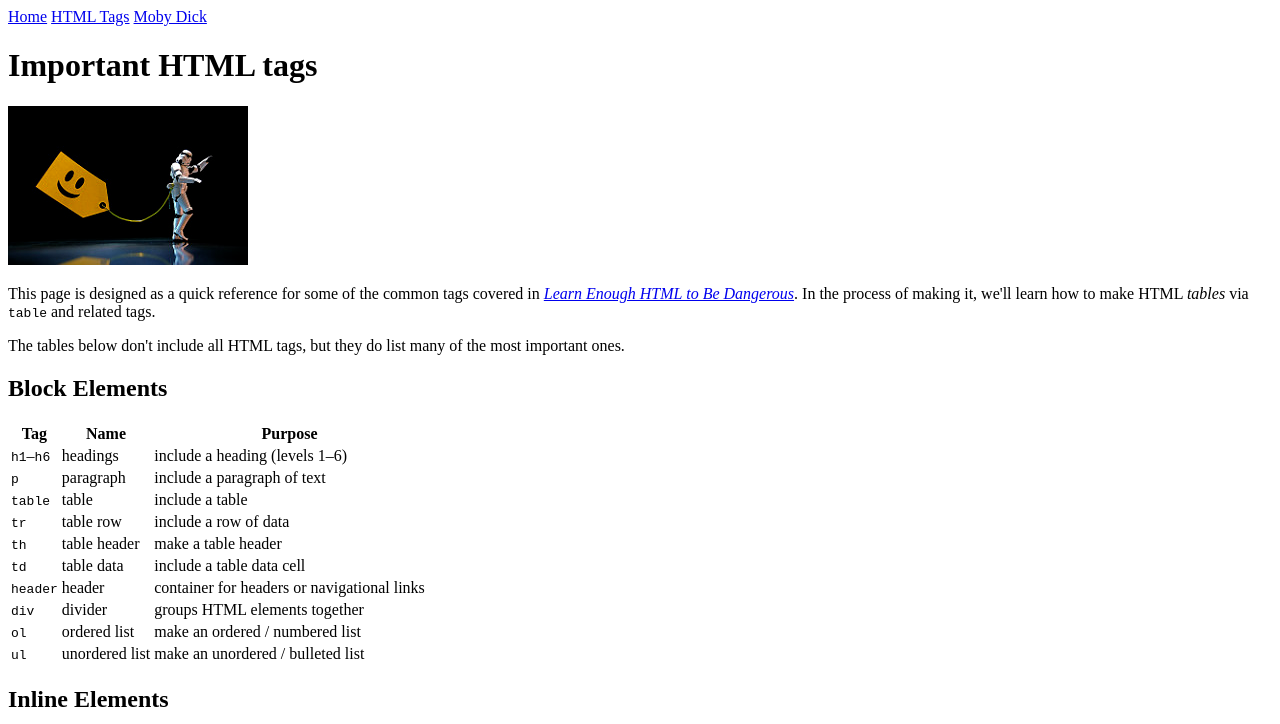
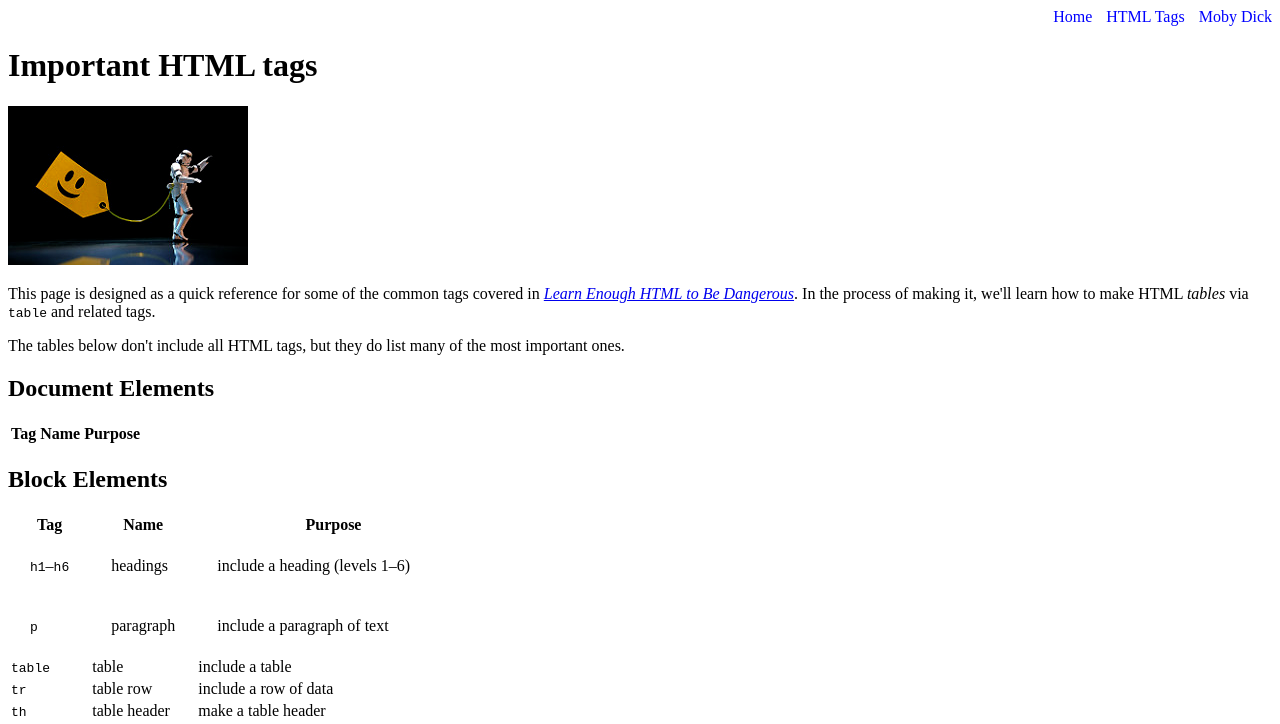
Before and after one commit to xgnxs/sample_website, a plain HTML site: page tags.html in a window 1280 px wide. Shown: the top 724 px of the page. Drawn offline with Linux system fonts and the light colour scheme.

Commit message:
commit changes

```diff
--- a/tags.html
+++ b/tags.html
@@ -6,10 +6,10 @@
   </head>
   <body>
 
-    <div>
-      <a href="index.hmtl">Home</a>
-      <a href="tags.html">HTML Tags</a>
-      <a href="moby_dick.html">Moby Dick</a>
+    <div style="text-align: right;">
+      <a href="index.html" style="text-decoration: none; color: blue;">Home</a>
+      <a href="tags.html" style="margin: 0 0 0 10px; text-decoration: none; color: blue;">HTML Tags</a>
+      <a href="moby_dick.html" style="margin: 0 0 0 10px; text-decoration: none; color: blue;">Moby Dick</a>
     </div>
 
     <h1>Important HTML tags</h1>
@@ -28,6 +28,16 @@
       the most important ones.
     </p>
 
+    <h2>Document Elements</h2>
+    <table>
+      <tr>
+        <th>Tag</th>
+        <th>Name</th>
+        <th>Purpose</th>
+      </tr>
+      <!-- Insert data here -->
+    </table>
+
     <h2>Block Elements</h2>
     <table>
       <tr>
@@ -36,14 +46,14 @@
         <th>Purpose</th>
       </tr>
       <tr>
-        <td><code>h1</code>&ndash;<code>h6</code></td>
-        <td>headings</td>
-        <td>include a heading (levels 1&ndash;6)</td>
+        <td style="padding: 20px;"><code>h1</code>&ndash;<code>h6</code></td>
+        <td style="padding: 20px;">headings</td>
+        <td style="padding: 20px;">include a heading (levels 1&ndash;6)</td>
       </tr>
       <tr>
-        <td><code>p</code></td>
-        <td>paragraph</td>
-        <td>include a paragraph of text</td>
+        <td style="padding: 20px;"><code>p</code></td>
+        <td style="padding: 20px;">paragraph</td>
+        <td style="padding: 20px;">include a paragraph of text</td>
       </tr>
       <tr>
         <td><code>table</code></td>
```
Also changed, not shown: index.html (+19 -4 lines), moby_dick.html (+10 -11 lines).
